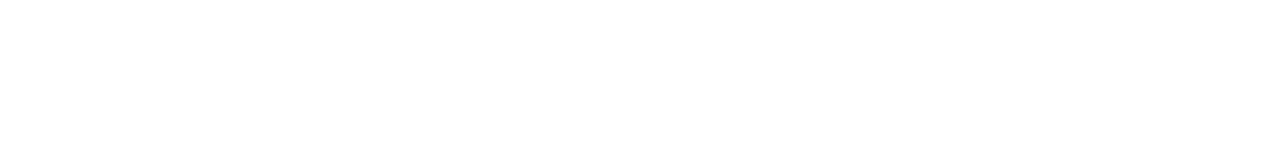
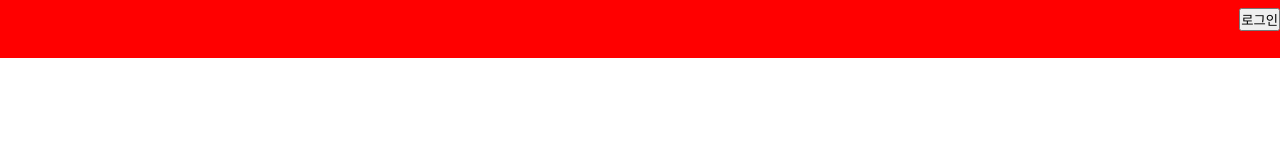
Before and after one commit to Dalrae03/Character_store, a plain HTML site: page My baby repository/index.html in a window 1280 px wide. Drawn offline with Linux system fonts and the light colour scheme.

Commit message:
로그인 버튼, 베너, 네비게이션 일단 구분은 해두고 약간의 css로 확인

```diff
--- a/My baby repository/index.css
+++ b/My baby repository/index.css
@@ -0,0 +1,14 @@
+* {
+    margin: 0;
+    padding: 0;
+}
+
+#header{
+    height: 58px;
+    background-color: red;
+}
+
+#login {
+    float: right;
+    margin: 8px 0;
+}
--- a/My baby repository/index.html
+++ b/My baby repository/index.html
@@ -7,8 +7,16 @@
     <link href="index.css" type="text/css" rel="stylesheet"/>
 </head>
 <body>
-    <div id = header></div>
-    <div id = body></div>
-    <div id = footer></div>
+    <div id = "header">
+            <button id = "login">로그인</button>
+    </div>
+    <div id = "body">
+        <div id ="banner">
+            <!--<img src="">-->
+        </div>
+        <div id="nav">
+        </div>
+    </div>
+    <div id = "footer"></div>
 </body>
 </html>
```
